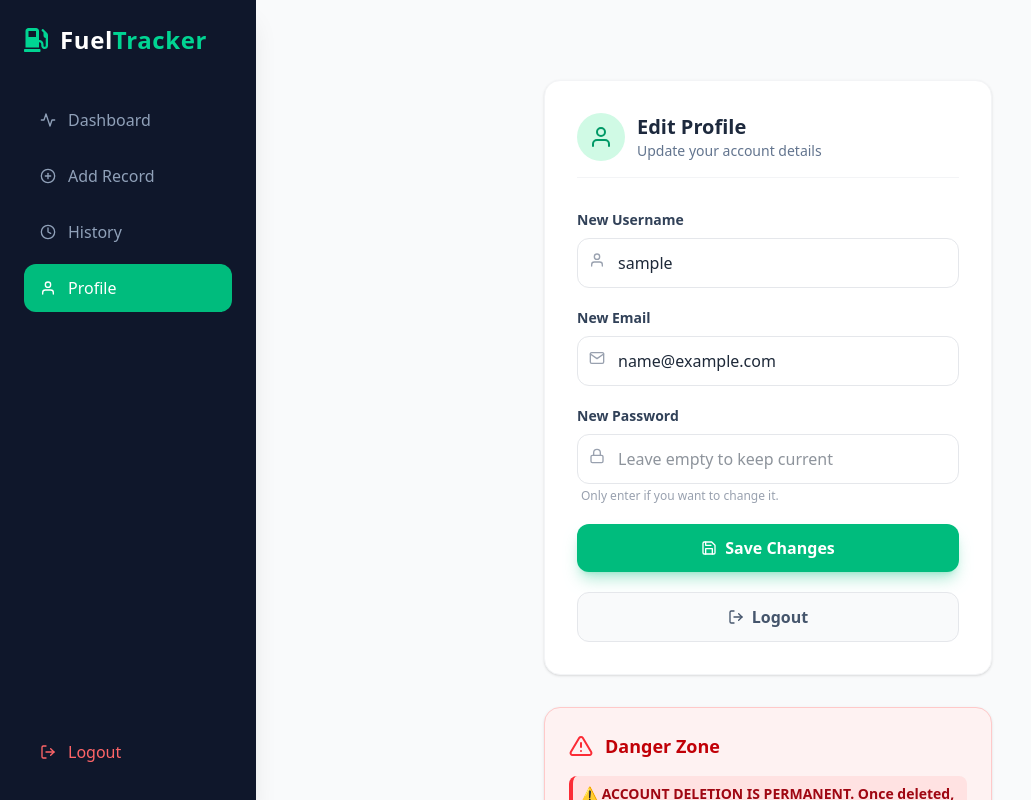
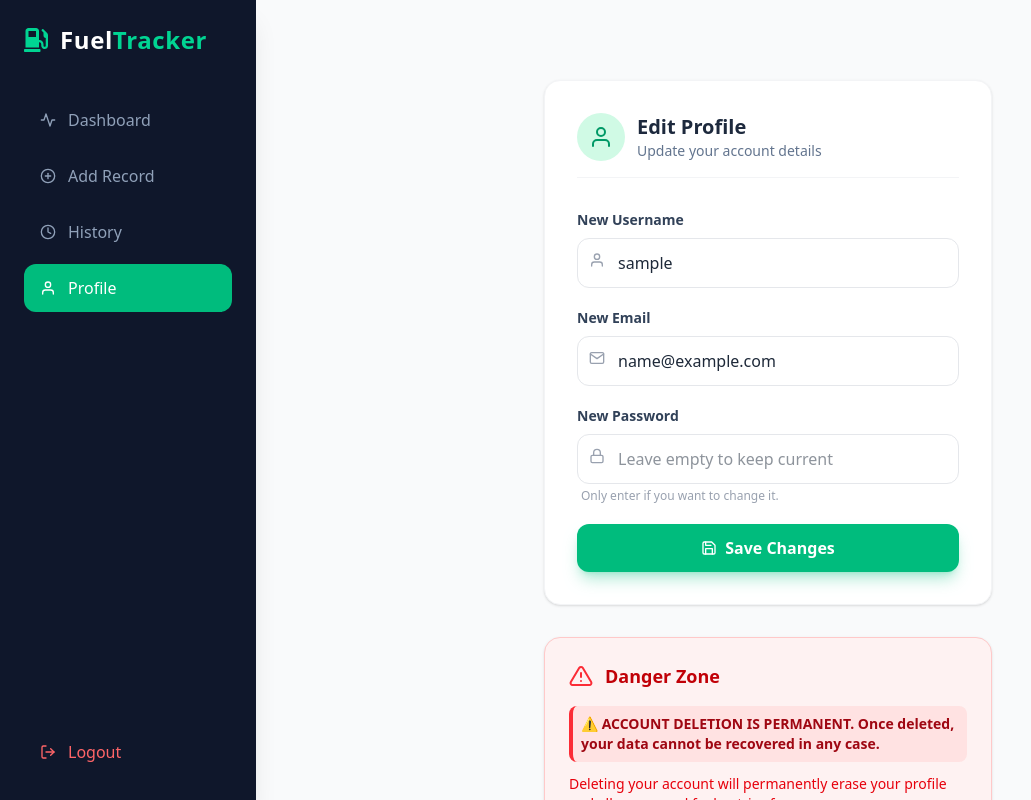
Before and after one commit to abdullahislam123/fuel-tracker-app, a React (Vite) app in the folder fuel-tracker/: page /profile in a window 1280 px wide. Shown: the top 800 px of the page, without its empty margins (0-1031 px from the left). Built offline with nearby package versions, Linux system fonts and the light colour scheme; sample sign-in values are in the browser's storage.

Commit message:
Removed logout button from edit profile page

```diff
--- a/fuel-tracker/src/components/Profile.jsx
+++ b/fuel-tracker/src/components/Profile.jsx
@@ -174,14 +174,6 @@ const Profile = () => {
           >
             <FiSave /> {loading ? "Updating..." : "Save Changes"}
           </button>
-
-          {/* Logout Button */}
-          <button
-            onClick={handleLogout}
-            className="w-full mt-3 bg-gray-50 text-slate-600 py-3 rounded-xl font-bold hover:bg-gray-100 transition-all flex justify-center items-center gap-2 border border-gray-200"
-          >
-            <FiLogOut /> Logout
-          </button>
         </div>
       </div>
 
```
